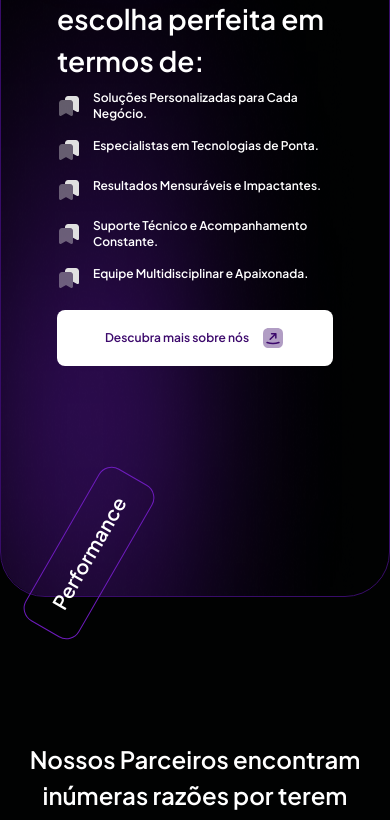
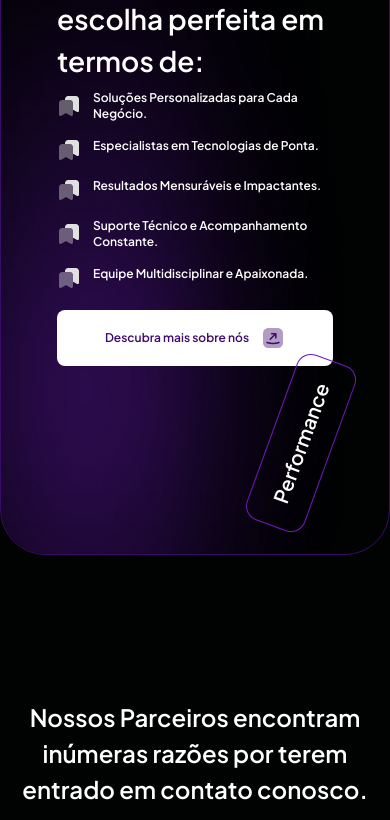
Before and after one commit to pedro33241/PrimeiroCodeBaxtter, a Next.js app: page / in a window 390 px wide. Shown: the part 3461-4281 px from the top of the page. Built offline with nearby package versions, Linux system fonts and the light colour scheme.

Commit message:
Primeiro commit

```diff
--- a/src/app/about/page.tsx
+++ b/src/app/about/page.tsx
@@ -138,7 +138,7 @@ priority
        <span className="font-normal  text-[#DFDFE0] sx:text-[15px] mf:text-[18px]">Front-end Developer</span>
 </aside>
 
-<Link href="" className="absolute bottom-5"><svg xmlns="http://www.w3.org/2000/svg" width="16" height="16" fill="currentColor" className="bi bi-linkedin" viewBox="0 0 16 16">
+<Link href="https://www.linkedin.com/in/pedro-os%C3%B3rio-2a3544224/" className="absolute bottom-5"><svg xmlns="http://www.w3.org/2000/svg" width="16" height="16" fill="currentColor" className="bi bi-linkedin" viewBox="0 0 16 16">
   <path d="M0 1.146C0 .513.526 0 1.175 0h13.65C15.474 0 16 .513 16 1.146v13.708c0 .633-.526 1.146-1.175 1.146H1.175C.526 16 0 15.487 0 14.854zm4.943 12.248V6.169H2.542v7.225zm-1.2-8.212c.837 0 1.358-.554 1.358-1.248-.015-.709-.52-1.248-1.342-1.248S2.4 3.226 2.4 3.934c0 .694.521 1.248 1.327 1.248zm4.908 8.212V9.359c0-.216.016-.432.08-.586.173-.431.568-.878 1.232-.878.869 0 1.216.662 1.216 1.634v3.865h2.401V9.25c0-2.22-1.184-3.252-2.764-3.252-1.274 0-1.845.7-2.165 1.193v.025h-.016l.016-.025V6.169h-2.4c.03.678 0 7.225 0 7.225z"/>
 </svg></Link>
 
--- a/src/app/page.tsx
+++ b/src/app/page.tsx
@@ -153,7 +153,7 @@ export default function Home() {
 
 
 
-        <div  id="about" className="flex flex-wrap justify-between relative mx-auto  mb-36 items-center mt-36 pb-3 border border-[#380C69] md:w-[80%] sx:[90%] mf:w-[70%]  rounded-[45px]">
+        <div  id="about" className="flex sx:flex-col mf:flex-row justify-between relative mx-auto  mb-36 items-center mt-36 pb-3 border border-[#380C69] md:w-[80%] sx:[90%] mf:w-[70%]  rounded-[45px]">
           <Image
 
             src="/gradient.png"
@@ -173,7 +173,7 @@ export default function Home() {
             priority
           />
 
-          <div className="flex flex-col gap-2  relative sx:pt-20 md:pt-16 mf:pt-36 sx:px-14 mf:px-8">
+          <div className="flex flex-col gap-2  w-full relative sx:pt-20 md:pt-16 mf:pt-36 sx:px-14 mf:px-8">
             <h4 className="text-white text-base">Tecnologia</h4>
             <h2 className=" mf:w-[783px] md:w-[340px] sx:w-full text-white font-semibold  sx:text-[28px] mf:text-[58px]">Flint IT é a sua escolha perfeita em termos de:</h2>
 
@@ -191,10 +191,10 @@ export default function Home() {
           </div>
 
 
-          <div className=" mt-44">
-            <aside
-              className="border-[#6D1BBC] -mt-5 rotated   md:w-[200px]  text-white border rounded-[15px] py-4 px-6 font-semibold md:text-2xl sx:text-xl "
-              style={{ transform: 'rotate(-60deg)' }}>Performance</aside>
+          <div className="bg-red-900 mt-44  h-full w-full">
+          <aside
+              className="border-[#6D1BBC] absolute right-0 bottom-20  rotated   md:w-[200px]  text-white border rounded-[15px] py-4 px-6 font-semibold md:text-2xl sx:text-xl "
+              style={{ transform: 'rotate(-70deg)' }}>Performance</aside>
 
           </div>
 
```
